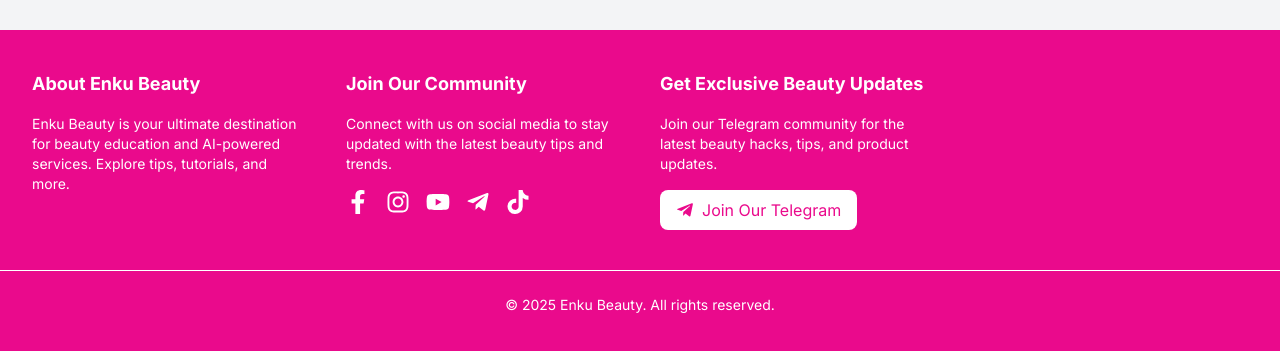
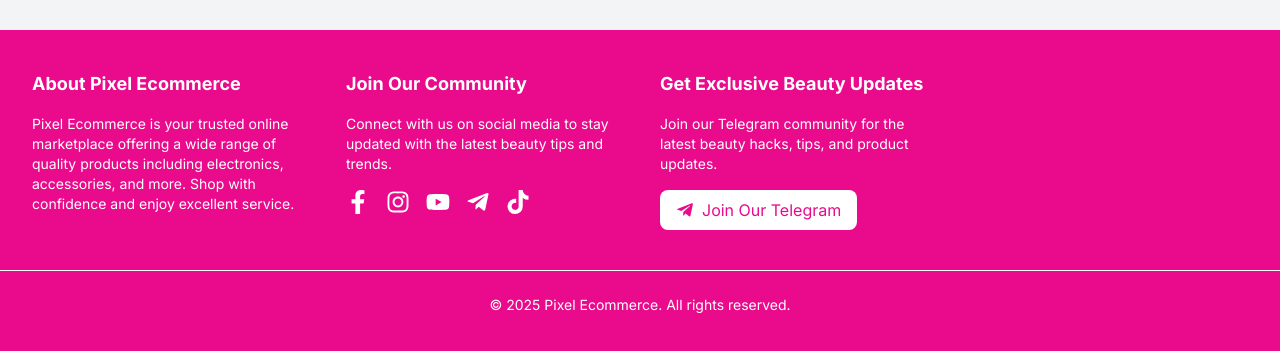
Before and after one commit to AlemuTebkew/enku-website, a Next.js app: page / in a window 1280 px wide. Shown: the part 907-1258 px from the top of the page. Built offline with nearby package versions, Linux system fonts and the light colour scheme; no server answers.

Commit message:
Update branding from Enku Beauty to Pixel Ecommerce across multiple components, including layout, footer, header, and styles, to reflect the new marketplace identity.

```diff
--- a/src/app/globals.css
+++ b/src/app/globals.css
@@ -10,7 +10,7 @@
     --card-foreground: #333333; /* Dark gray for card text */
     --popover: #FFFFFF; /* White popover background */
     --popover-foreground: #333333; /* Dark gray for popover text */
-    --primary: #EA0A8C; /* Enku Beauty primary pink */
+    --primary: #EA0A8C; /* Pixel Ecommerce primary pink */
     /* --primary: #a2307281; */
     --primary-foreground: #FFFFFF; /* White text on primary color */
     --secondary: #512E87; /* Light pink as secondary background */
@@ -47,11 +47,11 @@
 
 .carousel .control-dots .dot.selected,
 .carousel .control-dots .dot:hover {
-  background-color: #FC2779; /* Enku Beauty primary color */
+  background-color: #FC2779; /* Pixel Ecommerce primary color */
 }
 
 .carousel .carousel-status {
-  color: #FC2779; /* Enku Beauty primary color for status text */
+  color: #FC2779; /* Pixel Ecommerce primary color for status text */
 }
 
 .carousel .control-arrow {
--- a/src/app/layout.tsx
+++ b/src/app/layout.tsx
@@ -19,17 +19,17 @@
 const inter = Inter({ subsets: ["latin"] });
 
 export const metadata: Metadata = {
-  title: "Enku Beauty",
-  description: "Discover premium beauty products from the USA and Europe, now available in Ethiopia! Our carefully curated collection caters to your skincare, haircare, and cosmetic needs, bringing you the best the world has to offer. Shop conveniently from home and have",
+  title: "Pixel Ecommerce",
+  description: "Your trusted online marketplace for quality products. Discover electronics, accessories, and more with excellent customer service and fast delivery. Shop conveniently from home.",
   openGraph: {
-    title: "Enku Beauty",
-    description: "Discover premium beauty products from the USA and Europe, now available in Ethiopia! Our carefully curated collection caters to your skincare, haircare, and cosmetic needs, bringing you the best the world has to offer. Shop conveniently from home and have",
+    title: "Pixel Ecommerce",
+    description: "Your trusted online marketplace for quality products. Discover electronics, accessories, and more with excellent customer service and fast delivery. Shop conveniently from home.",
     images: [
       {
         url: "/logo/logo_primary.png",
         width: 800,
         height: 600,
-        alt: "Enku Beauty",
+        alt: "Pixel Ecommerce",
       },
     ],
   },
--- a/src/components/Footer.tsx
+++ b/src/components/Footer.tsx
@@ -8,9 +8,9 @@
         <div className="grid grid-cols-1 md:grid-cols-4 gap-8 text-center md:text-left">
           {/* Company info */}
           <div>
-            <h3 className="text-xl font-semibold mb-4">Enku Beauty</h3>
+            <h3 className="text-xl font-semibold mb-4">Pixel Ecommerce</h3>
             <p className="mb-4">
-              Empowering beauty through innovative products and personalized recommendations. Enku Beauty celebrates diversity and beauty for all.
+              Your trusted online marketplace for quality products. Discover a wide range of electronics, accessories, and more with excellent customer service and fast delivery.
             </p>
           </div>
 
@@ -92,7 +92,7 @@
 
         {/* Footer bottom */}
         <div className="mt-10 text-center border-t border-pink-400 pt-6">
-          <p className="text-sm">&copy; 2024 Enku Beauty. All rights reserved.</p>
+          <p className="text-sm">&copy; 2024 Pixel Ecommerce. All rights reserved.</p>
         </div>
       </div>
     </footer>
--- a/src/components/Header.tsx
+++ b/src/components/Header.tsx
@@ -4,7 +4,7 @@
   return (
     <div className='hidden bg-secondary w-full py-2 lg:block'>
       <div className='mx-auto container flex justify-between items-center text-background'>
-        <p className='font-body font-medium text-lg'>Discover Your True Beauty with Enku Beauty!</p>
+        <p className='font-body font-medium text-lg'>Discover Quality Products with Pixel Ecommerce!</p>
         <div className='flex justify-between gap-10'>
           <p className='font-body cursor-pointer hover:text-primary'>Download App</p>
           <p className='font-body cursor-pointer hover:text-primary'>Customer Support</p>
--- a/src/components/HomePage.tsx
+++ b/src/components/HomePage.tsx
@@ -245,10 +245,9 @@
         <div className="container mx-auto grid grid-cols-1 sm:grid-cols-2 lg:grid-cols-4 gap-10">
           {/* About Section */}
           <div>
-            <h3 className="text-lg font-bold mb-4">About Enku Beauty</h3>
+            <h3 className="text-lg font-bold mb-4">About Pixel Ecommerce</h3>
             <p className="text-white text-sm">
-              Enku Beauty is your ultimate destination for beauty education and
-              AI-powered services. Explore tips, tutorials, and more.
+              Pixel Ecommerce is your trusted online marketplace offering a wide range of quality products including electronics, accessories, and more. Shop with confidence and enjoy excellent service.
             </p>
           </div>
           <div>
@@ -325,7 +324,7 @@
 
         {/* Footer Bottom */}
         <div className="mt-10 border-t border-white pt-6 text-center text-white text-sm">
-          © {new Date().getFullYear()} Enku Beauty. All rights reserved.
+          © {new Date().getFullYear()} Pixel Ecommerce. All rights reserved.
         </div>
       </footer>
     </main>
--- a/src/features/auth/page/LoginPage.tsx
+++ b/src/features/auth/page/LoginPage.tsx
@@ -73,7 +73,7 @@
         <div className="bg-white shadow-md rounded-lg w-full max-w-md p-8">
 
             <h2 className="text-2xl font-bold text-pink-600 text-center mb-6">Login / Create Account</h2>
-            <p className="text-center text-gray-600 mb-4">Register now and get <b>1000 Enku Beauty reward points instantly!</b></p>
+            <p className="text-center text-gray-600 mb-4">Register now and get <b>1000 Pixel Ecommerce reward points instantly!</b></p>
 
             <Form {...form}>
               <form
```
